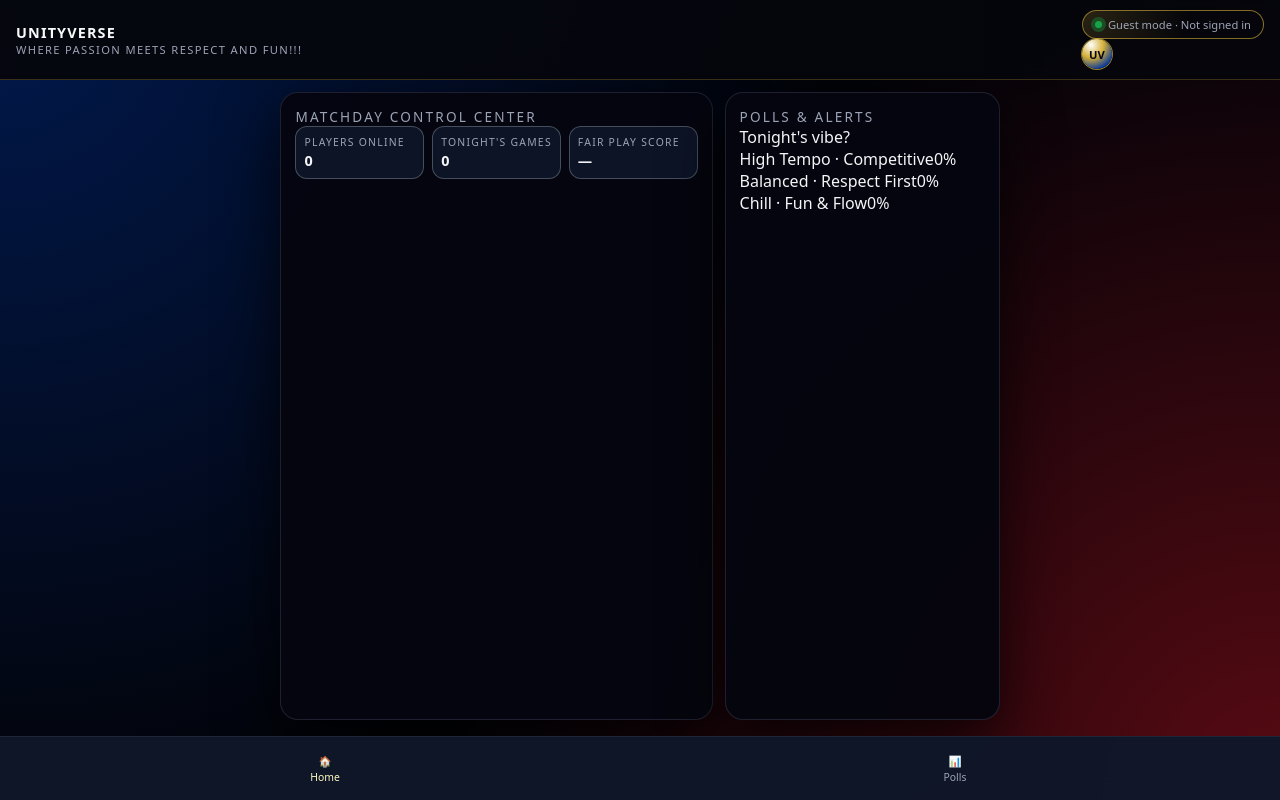
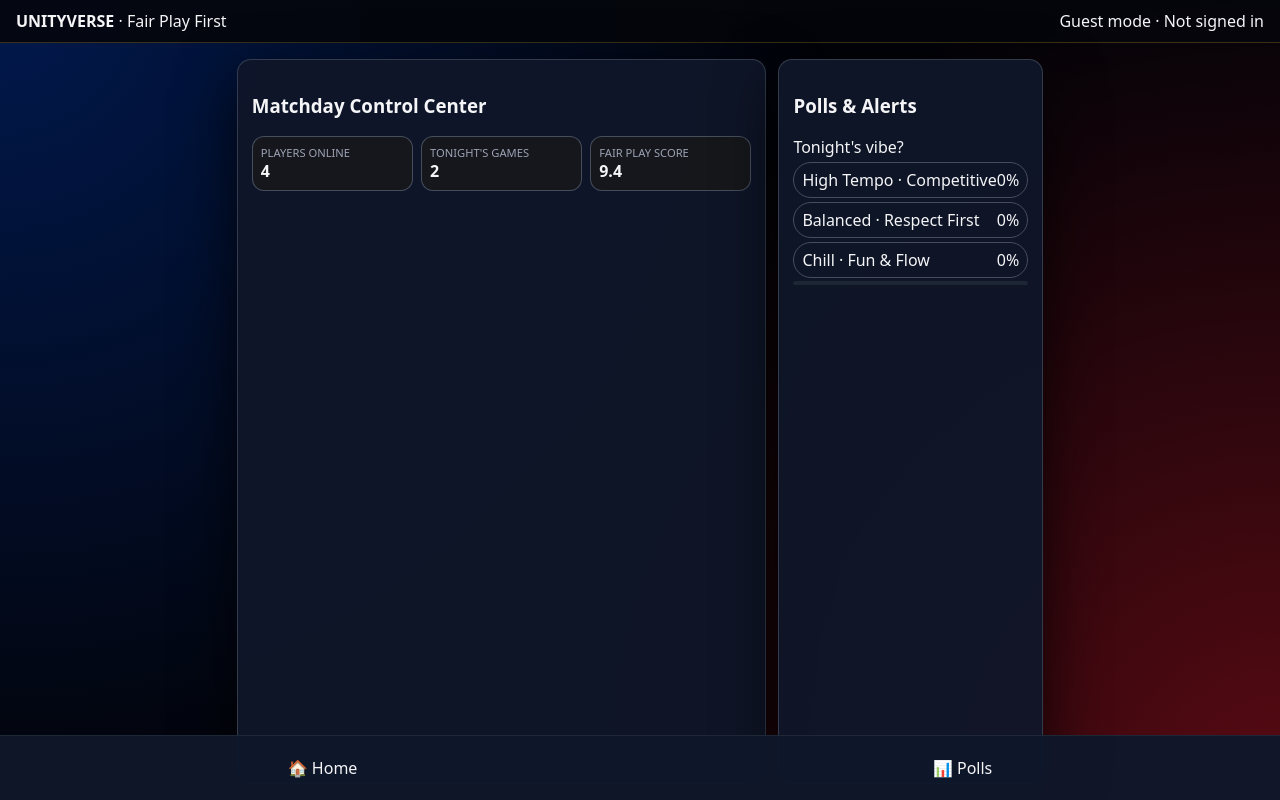
Before and after one commit to JBETS-DEV/JEMS, a website: page UNITYVERSE/index.html in a window 1280 px wide. Drawn offline with Linux system fonts and the light colour scheme.

Commit message:
Update index.html

```diff
--- a/UNITYVERSE/index.html
+++ b/UNITYVERSE/index.html
@@ -2,76 +2,41 @@
 <html lang="en">
 <head>
   <meta charset="UTF-8" />
-  <title>UNITYVERSE · Where Passion Meets Respect and Fun!!!</title>
+  <title>UNITYVERSE · Local Demo</title>
   <meta name="viewport" content="width=device-width, initial-scale=1" />
   <style>
-    :root {
-      --royal: #0033a0;
-      --gold: #d4af37;
-      --red: #c1121f;
-      --bg: #050509;
-      --text: #f5f5f7;
-      --muted: #9ca3b5;
-      --shadow: 0 22px 60px rgba(0,0,0,0.75);
-      --radius-lg: 18px;
-      --radius-md: 14px;
-      --bottom-nav-height: 64px;
-    }
-    * { box-sizing: border-box; }
     body {
       margin: 0;
-      font-family: system-ui, -apple-system, BlinkMacSystemFont, "SF Pro Text", sans-serif;
+      font-family: system-ui, sans-serif;
       background: radial-gradient(circle at top left, rgba(0,51,160,0.45), transparent 55%), radial-gradient(circle at bottom right, rgba(193,18,31,0.45), transparent 55%), #020308;
-      color: var(--text);
-      min-height: 100vh;
+      color: #f5f5f7;
       display: flex;
       flex-direction: column;
+      min-height: 100vh;
     }
-    a { color: var(--gold); text-decoration: none; }
-    header {
-      position: sticky; top: 0; z-index: 40;
-      padding: 10px 16px;
-      display: flex; align-items: center; justify-content: space-between;
-      backdrop-filter: blur(22px);
-      background: linear-gradient(to right, rgba(5,6,12,0.96), rgba(5,6,12,0.82));
-      border-bottom: 1px solid rgba(212,175,55,0.25);
-    }
-    .brand { display: flex; align-items: center; gap: 10px; }
-    .brand-name { font-weight: 800; letter-spacing: 0.08em; font-size: 0.9rem; text-transform: uppercase; color: #f9fafb; }
-    .brand-tagline { font-size: 0.7rem; color: var(--muted); text-transform: uppercase; letter-spacing: 0.12em; }
-    .pill { padding: 6px 12px; border-radius: 999px; border: 1px solid rgba(212,175,55,0.6); background: radial-gradient(circle at top left, rgba(212,175,55,0.18), transparent 60%); font-size: 0.7rem; color: var(--muted); display: flex; align-items: center; gap: 6px; }
-    .pill-dot { width: 7px; height: 7px; border-radius: 50%; background: #16a34a; box-shadow: 0 0 0 4px rgba(22,163,74,0.35); }
-    .avatar { width: 30px; height: 30px; border-radius: 999px; background: radial-gradient(circle at 30% 20%, #ffffff, #d4af37 40%, #0033a0 80%); box-shadow: 0 0 0 1px rgba(212,175,55,0.7); display: flex; align-items: center; justify-content: center; font-size: 0.7rem; font-weight: 700; color: #020617; }
-    main { flex: 1; padding: 12px 12px calc(var(--bottom-nav-height) + 16px); max-width: 1100px; margin: 0 auto; display: grid; grid-template-columns: minmax(0, 2.2fr) minmax(0, 1.4fr); gap: 12px; }
-    @media (max-width: 900px){ main{ grid-template-columns: 1fr; } }
-    .card { background: rgba(5,6,15,0.96); border-radius: var(--radius-lg); border: 1px solid rgba(34,36,51,0.9); box-shadow: var(--shadow); padding: 14px; }
-    .card-title { font-size: 0.85rem; text-transform: uppercase; letter-spacing: 0.16em; color: var(--muted); }
-    .hero-grid { display: grid; grid-template-columns: repeat(3,1fr); gap: 8px; margin-bottom: 10px; }
-    .hero-stat { padding: 8px; border-radius: 12px; background: rgba(15,23,42,0.9); border: 1px solid rgba(75,85,99,0.9); display: flex; flex-direction: column; gap: 2px; }
-    .hero-stat-label { font-size: 0.65rem; color: var(--muted); text-transform: uppercase; letter-spacing: 0.12em; }
-    .hero-stat-value { font-size: 0.9rem; font-weight: 700; }
-    .bottom-nav { position: fixed; left: 0; right: 0; bottom: 0; height: var(--bottom-nav-height); background: rgba(15,23,42,0.96); border-top: 1px solid rgba(31,41,55,0.95); display: flex; align-items: center; justify-content: space-around; padding: 6px 10px; z-index: 50; backdrop-filter: blur(18px); }
-    .bottom-item { flex: 1; display: flex; flex-direction: column; align-items: center; gap: 2px; font-size: 0.65rem; color: var(--muted); cursor: pointer; }
-    .bottom-item.active { color: #fef9c3; }
+    header { padding: 10px 16px; display: flex; justify-content: space-between; background: rgba(5,6,12,0.9); border-bottom: 1px solid rgba(212,175,55,0.25); }
+    main { flex: 1; padding: 16px; max-width: 1100px; margin: auto; display: grid; grid-template-columns: 2fr 1fr; gap: 12px; }
+    .card { background: rgba(15,23,42,0.95); border-radius: 14px; border: 1px solid rgba(55,65,81,0.9); padding: 14px; box-shadow: 0 22px 60px rgba(0,0,0,0.75); }
+    .hero-grid { display: grid; grid-template-columns: repeat(3,1fr); gap: 8px; }
+    .hero-stat { background: rgba(24,24,27,0.9); border: 1px solid rgba(75,85,99,0.9); border-radius: 12px; padding: 8px; }
+    .hero-stat-label { font-size: 0.7rem; color: #9ca3b5; text-transform: uppercase; }
+    .hero-stat-value { font-size: 1rem; font-weight: 700; }
+    .poll-option { display: flex; justify-content: space-between; align-items: center; padding: 6px 8px; border-radius: 999px; border: 1px solid rgba(75,85,99,0.9); margin-top: 4px; cursor: pointer; }
+    .poll-option.selected { border-color: rgba(212,175,55,0.9); background: radial-gradient(circle at top left, rgba(212,175,55,0.25), rgba(24,24,27,0.95)); }
+    .poll-bar { height: 4px; border-radius: 999px; background: rgba(31,41,55,0.9); overflow: hidden; margin-top: 3px; }
+    .poll-bar-fill { height: 100%; background: linear-gradient(90deg, #d4af37, #facc15); width: 0%; transition: width 0.25s ease-out; }
+    .bottom-nav { position: fixed; bottom: 0; left: 0; right: 0; height: 64px; background: rgba(15,23,42,0.96); display: flex; justify-content: space-around; align-items: center; border-top: 1px solid rgba(31,41,55,0.95); }
   </style>
 </head>
 <body>
   <header>
-    <div class="brand">
-      <div class="brand-text">
-        <div class="brand-name">UNITYVERSE</div>
-        <div class="brand-tagline">Where Passion Meets Respect and Fun!!!</div>
-      </div>
-    </div>
-    <div class="header-actions">
-      <div class="pill"><div class="pill-dot"></div><span id="authStatusLabel">Guest mode · Not signed in</span></div>
-      <div class="avatar" id="avatarInitials">UV</div>
-    </div>
+    <div><strong>UNITYVERSE</strong> · Fair Play First</div>
+    <div id="authStatusLabel">Guest mode · Not signed in</div>
   </header>
 
   <main>
     <section class="card" id="homeCard">
-      <div class="card-title">Matchday Control Center</div>
+      <h3>Matchday Control Center</h3>
       <div class="hero-grid">
         <div class="hero-stat"><div class="hero-stat-label">Players Online</div><div class="hero-stat-value" id="statPlayersOnline">0</div></div>
         <div class="hero-stat"><div class="hero-stat-label">Tonight's Games</div><div class="hero-stat-value" id="statGamesTonight">0</div></div>
@@ -80,24 +45,86 @@
     </section>
 
     <section class="card" id="pollsCard">
-      <div class="card-title">Polls & Alerts</div>
-      <div class="poll" id="pollContainer">
+      <h3>Polls & Alerts</h3>
       <div>Tonight's vibe?</div>
       <div class="poll-option" data-option="high-tempo"><span>High Tempo · Competitive</span><span class="badge">0%</span></div>
       <div class="poll-option" data-option="balanced"><span>Balanced · Respect First</span><span class="badge">0%</span></div>
       <div class="poll-option" data-option="chill"><span>Chill · Fun & Flow</span><span class="badge">0%</span></div>
       <div class="poll-bar"><div class="poll-bar-fill" id="pollBarFill"></div></div>
       <div class="status" id="pollStatus"></div>
-      </div>
     </section>
   </main>
 
   <nav class="bottom-nav">
-    <div class="bottom-item active" data-nav="home"><div>🏠</div><div>Home</div></div>
-    <div class="bottom-item" data-nav="polls"><div>📊</div><div>Polls</div></div>
+    <div>🏠 Home</div>
+    <div>📊 Polls</div>
   </nav>
 
   <script>
     const state = {
-      user: null,
-      poll: { highTempo: 0, balanced: 0, chill: 0,
+      poll: { highTempo: 0, balanced: 0, chill: 0, total: 0, selected: null }
+    };
+
+    function $(sel){return document.querySelector(sel);}
+    function $all(sel){return Array.from(document.querySelectorAll(sel));}
+    function setText(id,text){const el=document.getElementById(id);if(el)el.textContent=text;}
+
+    // Simulated players.json
+    const players = [
+      { name: "Alex", isAdmin: true },
+      { name: "Maya", isAdmin: false },
+      { name: "Sam", isAdmin: true },
+      { name: "Jordan", isAdmin: false }
+    ];
+
+    // Load local data
+    setText("statPlayersOnline", players.length);
+    const admins = players.filter(p => p.isAdmin);
+    console.log("Admins:", admins);
+    setText("statGamesTonight", 2);
+    setText("statFairPlay", "9.4");
+
+    // Polls (local only)
+    function updatePollUI(){
+      const total = state.poll.total || 1;
+      const options = $all(".poll-option");
+      options.forEach(opt=>{
+        const key = opt.getAttribute("data-option");
+        let count = 0;
+        if(key==="high-tempo") count = state.poll.highTempo;
+        if(key==="balanced") count = state.poll.balanced;
+        if(key==="chill") count = state.poll.chill;
+        const pct = Math.round((count/total)*100);
+        const badge = opt.querySelector(".badge");
+        if(badge) badge.textContent = pct + "%";
+        opt.classList.toggle("selected", state.poll.selected === key);
+      });
+      const maxCount = Math.max(state.poll.highTempo, state.poll.balanced, state.poll.chill, 0);
+      const maxPct = state.poll.total ? (maxCount/state.poll.total)*100 : 0;
+      $("#pollBarFill").style.width = maxPct + "%";
+    }
+
+    function initPolls(){
+      const options = $all(".poll-option");
+      const status = $("#pollStatus");
+      options.forEach(opt=>{
+        opt.addEventListener("click",()=>{
+          const key = opt.getAttribute("data-option");
+          if(!key) return;
+          state.poll.total += 1;
+          if(key==="high-tempo") state.poll.highTempo += 1;
+          if(key==="balanced") state.poll.balanced += 1;
+          if(key==="chill") state.poll.chill += 1;
+          state.poll.selected = key;
+          updatePollUI();
+          status.textContent = "Vote recorded locally.";
+          status.className = "status ok";
+        });
+      });
+      updatePollUI();
+    }
+
+    window.addEventListener("DOMContentLoaded", initPolls);
+  </script>
+</body>
+</html>
```
Lines whose indentation alone changed are shown as unchanged.
